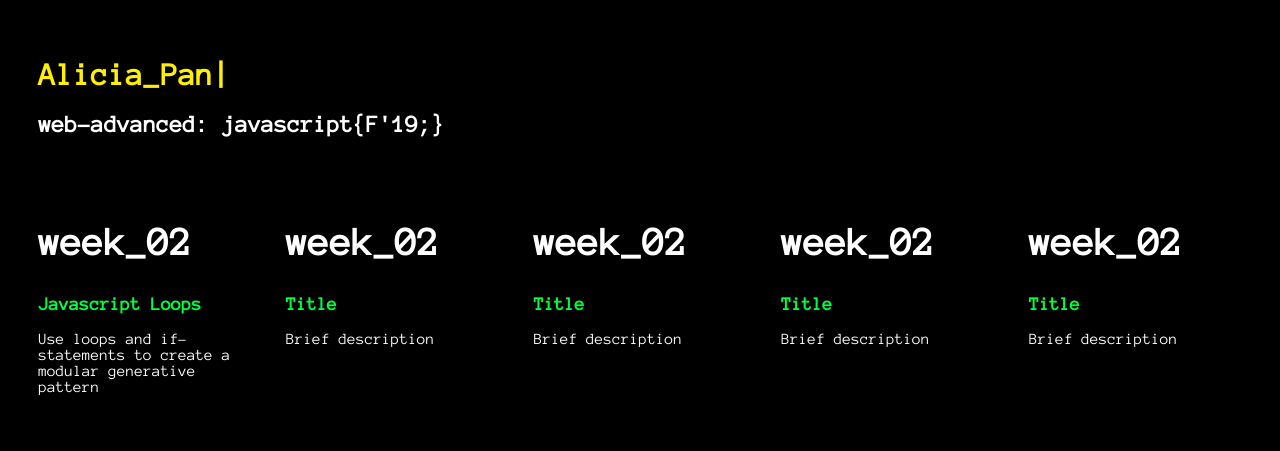
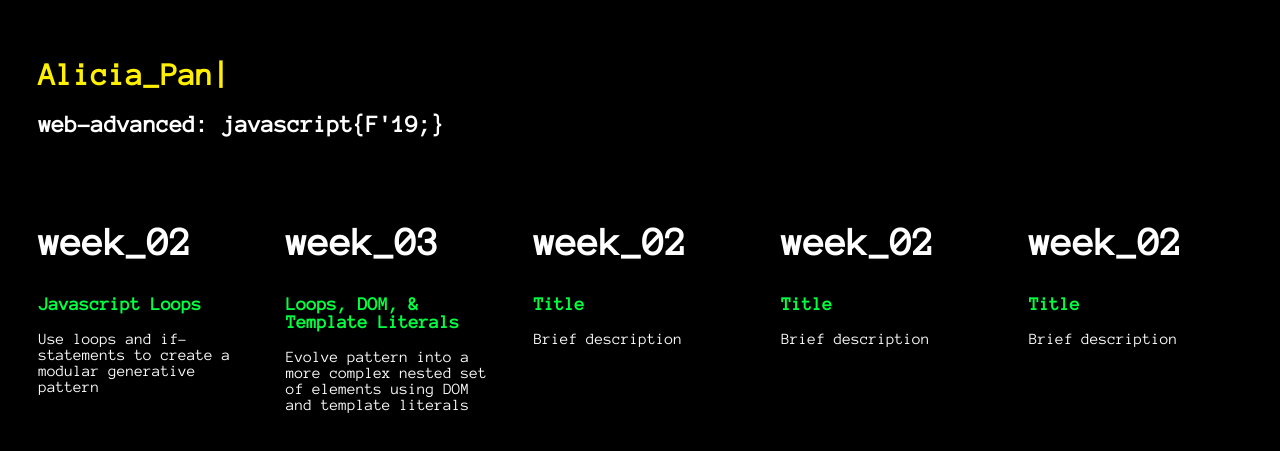
Before and after one commit to alic3579/index, a plain HTML site: page index.html in a window 1280 px wide. Shown: the part 101-552 px from the top of the page. Drawn offline with Linux system fonts and the light colour scheme.

Commit message:
Update index.html

```diff
--- a/index.html
+++ b/index.html
@@ -26,9 +26,9 @@
  </div>
 
   <div>
- 	<h1 class="date"><a href="../week_02/index.html"> week_02</a></h1>
- 	<h3 class="title">Title</h3>
- 	<p class="brief"> Brief description </p>
+ 	<h1 class="date"><a href="../week_03/index.html"> week_03</a></h1>
+ 	<h3 class="title">Loops, DOM, & Template Literals</h3>
+ 	<p class="brief"> Evolve pattern into a more complex nested set of elements using DOM and template literals </p>
  </div>
 
  <div>
```
